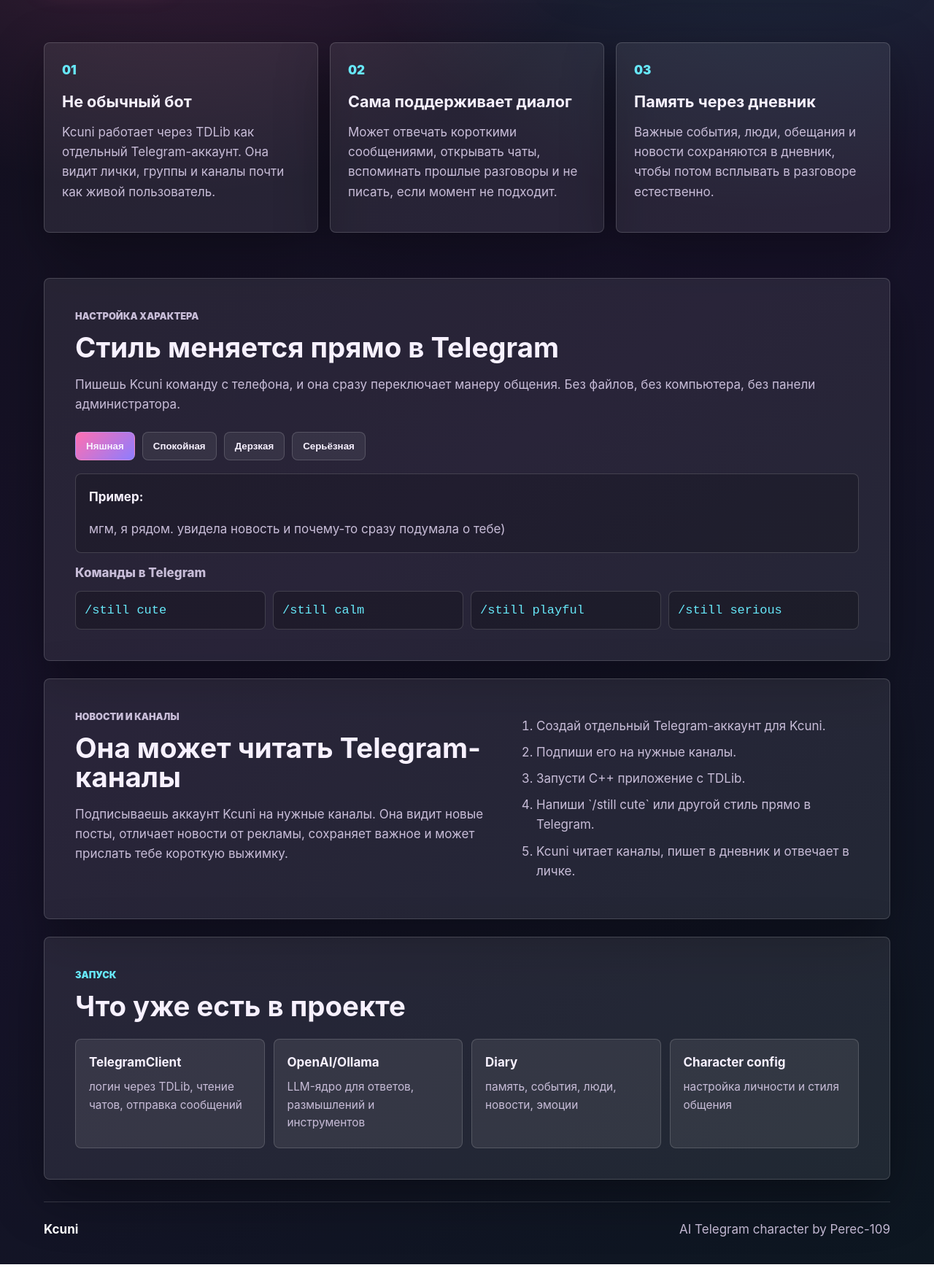
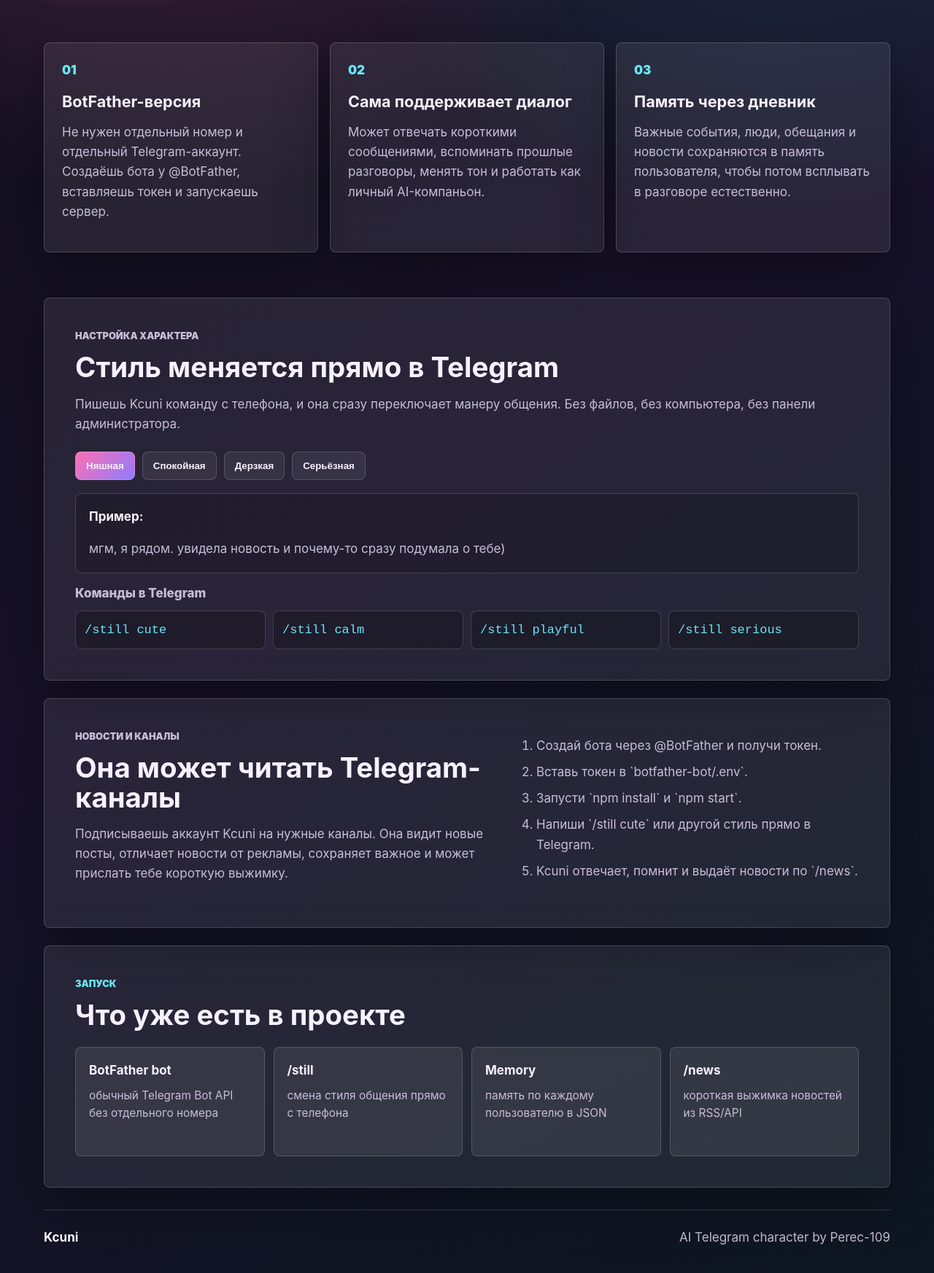
Before and after one commit to Perec-109/Kcuni, a plain HTML site: page index.html in a window 1280 px wide. Shown: the part 760-2505 px from the top of the page at 73% size. Drawn offline with Linux system fonts and the light colour scheme.

Commit message:
Add BotFather Telegram bot version

```diff
--- a/index.html
+++ b/index.html
@@ -24,10 +24,10 @@
       <div class="aura two"></div>
       <div class="hero-copy">
         <p class="eyebrow">AI character · Telegram · memory</p>
-        <h1>Kcuni - AI-девушка, которая живёт в Telegram</h1>
+        <h1>Kcuni - AI-девушка как обычный Telegram-бот</h1>
         <p class="lead">
-          Она отвечает в личке, поддерживает диалог, помнит важные вещи,
-          читает каналы с новостями и может сама написать, когда есть что сказать.
+          Работает через BotFather: отвечает в личке, помнит важные вещи,
+          меняет стиль командой `/still` и может присылать короткие новости.
         </p>
         <div class="actions">
           <a class="btn primary" href="#setup">Как запустить</a>
@@ -52,18 +52,18 @@
     <section class="cards reveal" id="telegram">
       <article>
         <span class="icon">01</span>
-        <h2>Не обычный бот</h2>
-        <p>Kcuni работает через TDLib как отдельный Telegram-аккаунт. Она видит лички, группы и каналы почти как живой пользователь.</p>
+        <h2>BotFather-версия</h2>
+        <p>Не нужен отдельный номер и отдельный Telegram-аккаунт. Создаёшь бота у @BotFather, вставляешь токен и запускаешь сервер.</p>
       </article>
       <article>
         <span class="icon">02</span>
         <h2>Сама поддерживает диалог</h2>
-        <p>Может отвечать короткими сообщениями, открывать чаты, вспоминать прошлые разговоры и не писать, если момент не подходит.</p>
+        <p>Может отвечать короткими сообщениями, вспоминать прошлые разговоры, менять тон и работать как личный AI-компаньон.</p>
       </article>
       <article>
         <span class="icon">03</span>
         <h2>Память через дневник</h2>
-        <p>Важные события, люди, обещания и новости сохраняются в дневник, чтобы потом всплывать в разговоре естественно.</p>
+        <p>Важные события, люди, обещания и новости сохраняются в память пользователя, чтобы потом всплывать в разговоре естественно.</p>
       </article>
     </section>
 
@@ -102,11 +102,11 @@
         </p>
       </div>
       <ol class="steps">
-        <li>Создай отдельный Telegram-аккаунт для Kcuni.</li>
-        <li>Подпиши его на нужные каналы.</li>
-        <li>Запусти C++ приложение с TDLib.</li>
+        <li>Создай бота через @BotFather и получи токен.</li>
+        <li>Вставь токен в `botfather-bot/.env`.</li>
+        <li>Запусти `npm install` и `npm start`.</li>
         <li>Напиши `/still cute` или другой стиль прямо в Telegram.</li>
-        <li>Kcuni читает каналы, пишет в дневник и отвечает в личке.</li>
+        <li>Kcuni отвечает, помнит и выдаёт новости по `/news`.</li>
       </ol>
     </section>
 
@@ -114,10 +114,10 @@
       <p class="eyebrow">Запуск</p>
       <h2>Что уже есть в проекте</h2>
       <div class="setup-grid">
-        <div><strong>TelegramClient</strong><span>логин через TDLib, чтение чатов, отправка сообщений</span></div>
-        <div><strong>OpenAI/Ollama</strong><span>LLM-ядро для ответов, размышлений и инструментов</span></div>
-        <div><strong>Diary</strong><span>память, события, люди, новости, эмоции</span></div>
-        <div><strong>Character config</strong><span>настройка личности и стиля общения</span></div>
+        <div><strong>BotFather bot</strong><span>обычный Telegram Bot API без отдельного номера</span></div>
+        <div><strong>/still</strong><span>смена стиля общения прямо с телефона</span></div>
+        <div><strong>Memory</strong><span>память по каждому пользователю в JSON</span></div>
+        <div><strong>/news</strong><span>короткая выжимка новостей из RSS/API</span></div>
       </div>
     </section>
   </main>
```
